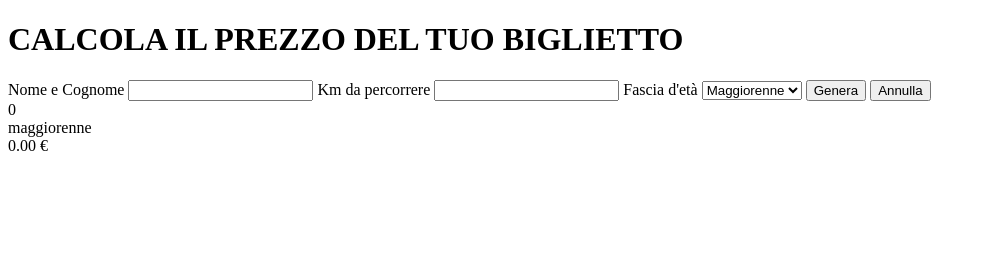
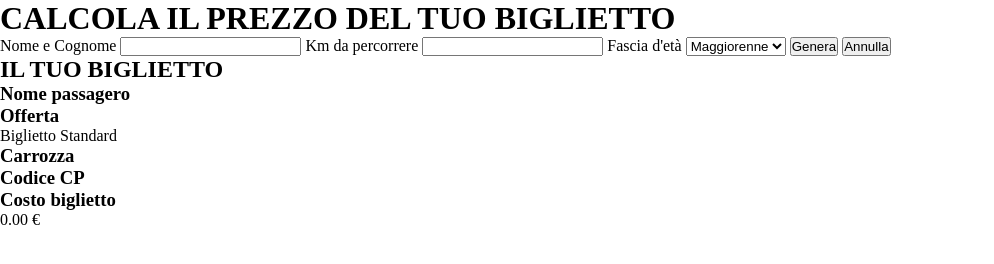
Before and after one commit to LeoSallu/js-biglietto-treno-form, a plain HTML site: page index.html in a window 1280 px wide. Both pictures are taken after a click on the button "Genera". Shown: the whole page, without its empty margins (0-994 px from the left). Drawn offline with Linux system fonts and the light colour scheme.

Commit message:
fix vari ma problemi con sconto over non risulta

```diff
--- a/css/style.css
+++ b/css/style.css
@@ -0,0 +1,17 @@
+/*
+ RESET
+ */
+*{
+    margin: 0;
+    padding: 0;
+    box-sizing: border-box;
+}
+
+
+/* utilities  */
+/* .biglietto_treno{
+    display: none;
+}
+.show{
+    display: block;
+} */
--- a/index.html
+++ b/index.html
@@ -17,24 +17,35 @@
         <input  id="km_percorsi" type="number">
         <label for="eta">Fascia d'età</label>
         <select name="etaUtente" id="etaUtente">
-            <option value="maggiorenne">Maggiorenne</option>
-            <option value="minorenne">Minorenne</option>
-            <option value="over60">Over 60</option>
+            <option value="Maggiorenne">Maggiorenne</option>
+            <option value="Minorenne">Minorenne</option>
+            <option value="0ver">Over</option>
         </select>
         <button type="button" id="genera">Genera</button>
         <button type="reset">Annulla</button>
     </form>
-    <div id="test-name">
-
-    </div>
-    <div id="test-km">
-
-    </div>
-    <div id="test-age">
-
-    </div>
-    <div id="test-price">
-
+    <div class="biglietto_treno">
+        <h2>IL TUO BIGLIETTO</h2>
+        <div>
+            <h3>Nome passagero</h3>
+            <p id="nome"></p>
+        </div>
+        <div>
+            <h3>Offerta</h3>
+            <p id="offerta"></p>
+        </div>
+        <div>
+            <h3>Carrozza</h3>
+            <p id="carrozza"></p>
+        </div>
+        <div>
+            <h3>Codice CP</h3>
+            <p id="cp"></p>
+        </div>
+        <div>
+            <h3>Costo biglietto</h3>
+            <p id="prezzo"></p>
+        </div>
     </div>
 <script src="js/main.js"></script>
 </body>
--- a/js/main.js
+++ b/js/main.js
@@ -3,6 +3,15 @@
 const nomeUtente = document.getElementById('nomeUtente');
 const kmPercorsi = document.getElementById('km_percorsi');
 const etaUtente = document.getElementById('etaUtente');
+
+//VARIABILI STAMPA HTML
+const testoNome = document.getElementById('nome');
+const testoOfferta = document.getElementById('offerta');
+const testoCarrozza = document.getElementById('carrozza');
+const testoCp = document.getElementById('cp');
+const prezzo = document.getElementById('prezzo');
+const risultatoBiglietto = document.querySelector('biglietto_treno');
+
 //EVENTO
     document.getElementById('genera').addEventListener('click',
     function(){
@@ -13,19 +22,26 @@ const etaUtente = document.getElementById('etaUtente');
         console.log({inputNomeUtenteValue, inputKmValue, inputEtaValue});
         // PREZZO E IF
         let prezzoTot = 0.21 * inputKmValue;
-
-        if(inputEtaValue==='minorenne'){
+        let messaggio = 'Biglietto Standard';
+        if(inputEtaValue==='Minorenne'){
+            messaggio = 'Sconto minorenne';
             prezzoTot = prezzoTot * 0.8;
         }
-        else if(inputEtaValue==='over60'){
+        else if(inputEtaValue==='Over'){
+            messaggio = 'Sconto over';
             prezzoTot = prezzoTot * 0.6;
         }
 
         prezzoTot = prezzoTot.toFixed(2);
         console.log(prezzoTot + ' €');
+
         //STAMPA NEL HTML
-        document.getElementById('test-name').innerHTML = inputNomeUtenteValue;
-        document.getElementById('test-km').innerHTML = inputKmValue;
-        document.getElementById('test-age').innerHTML = inputEtaValue;
-        document.getElementById('test-price').innerHTML = prezzoTot + ' €';
+        testoNome.innerHTML = inputNomeUtenteValue;
+        testoOfferta.innerHTML = messaggio;
+        //testoCarrozza.innerHTML =;
+        //testoCp.innerHTML =;
+        prezzo.innerHTML = prezzoTot + ' €';
+
+        // TOOGLE
+        // risultatoBiglietto.classList.add('show');
      })
```
